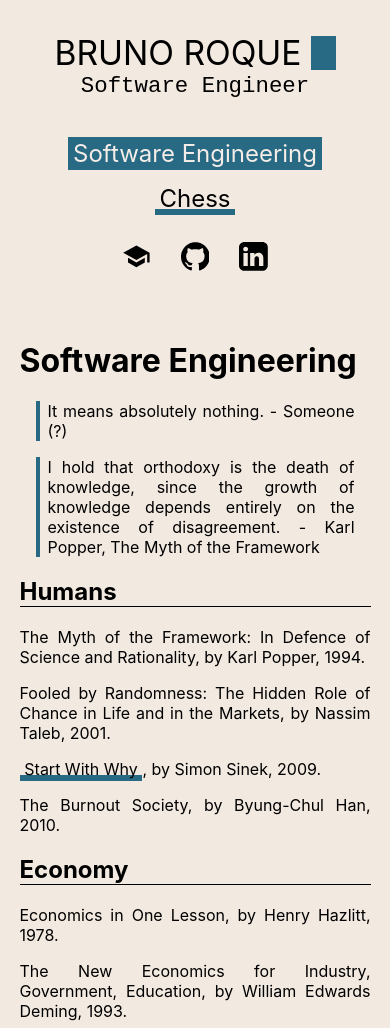
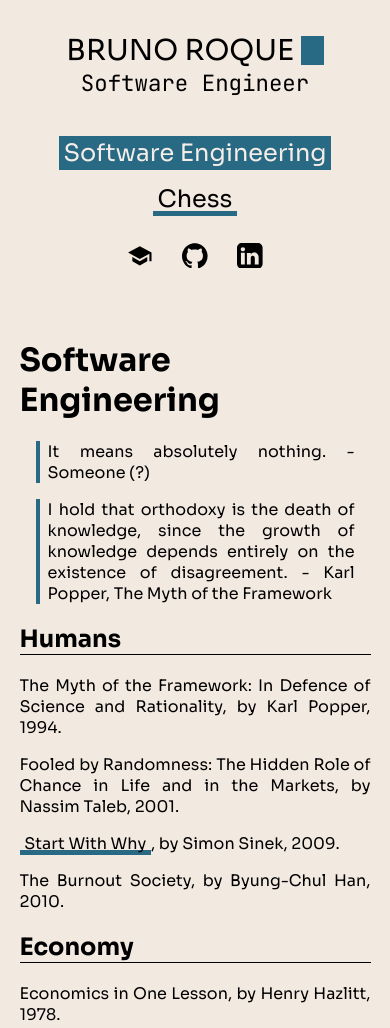
Before and after one commit to brunoroque06/brunoroque06.github.io, an Eleventy site: page index.md in a window 390 px wide. Shown: the top 1028 px of the page. Built offline with nearby package versions, Linux system fonts and the light colour scheme; Eleventy itself is replaced by a stand-in of ours; files that its build step writes are made by us from their sources; what puppeteer, sharp would draw is missing.

Commit message:
Use the font combination Sora/JetBrainsMono

```diff
--- a/_includes/head.njk
+++ b/_includes/head.njk
@@ -10,6 +10,9 @@
   <link rel="icon" href="/imgs/favicon-192.png" sizes="any"/>
   <link rel="apple-touch-icon" href="/imgs/favicon-180-bg.png" sizes="any"/>
   <title>{{ title }} - Bruno Roque</title>
+  <style>
+    @import url('https://fonts.googleapis.com/css2?family=JetBrains+Mono&family=Sora:wght@400;700&display=swap');
+  </style>
   {% set style %}{% include "style.scss" %}{% endset %}
   <style type="text/css">{{style | scss2css | safe}}</style>
 </head>
--- a/_includes/style.scss
+++ b/_includes/style.scss
@@ -1,10 +1,10 @@
-$font-family-regular: -apple-system, BlinkMacSystemFont, "Segoe UI", Roboto,
-  Oxygen-Sans, Ubuntu, Cantarell, Helvetica, Arial, sans-serif;
-$font-family-mono: ui-monospace, monospace;
+$font-family-regular: Sora, sans-serif;
+$font-family-mono: JetBrains Mono, monospace;
 
 $color-background: #f2e9e1;
 $color-main: #286983;
 // $color-accent: #ea9d34;
+$content-width: 52rem;
 $font-color-main: black;
 $font-color-accent: #f4ede8;
 
@@ -35,7 +35,7 @@ body {
       left: 0;
       bottom: 0;
       width: 100%;
-      height: calc(100% - 1.1em);
+      height: calc(100% - 1.2em);
       z-index: -1;
     }
 
@@ -52,7 +52,7 @@ body {
   header {
     grid-area: header;
     text-align: center;
-    width: 68rem;
+    max-width: min($content-width, 95%);
     margin: 2rem auto;
     display: flex;
     flex-direction: column;
@@ -63,7 +63,7 @@ body {
     }
 
     .title {
-      font-size: 2.1rem;
+      font-size: 1.8rem;
       text-transform: uppercase;
 
       .caret {
@@ -96,7 +96,7 @@ body {
 
         .logo {
           fill: $font-color-main;
-          height: 1.8rem;
+          height: 1.6rem;
           margin: 0.8rem;
         }
 
@@ -111,7 +111,7 @@ body {
 
   main {
     grid-area: main;
-    width: 65rem;
+    max-width: min($content-width, 90%);
     margin: 0 auto;
     font-size: 1rem;
     text-align: justify;
@@ -147,18 +147,6 @@ body {
   }
 }
 
-@media only screen and (max-width: 72em) {
-  body {
-    header {
-      width: 95%;
-    }
-
-    main {
-      width: 90%;
-    }
-  }
-}
-
 @media only screen and (max-width: 35em) {
   body {
     header .pages {
```
Also changed, not shown: README.md.
